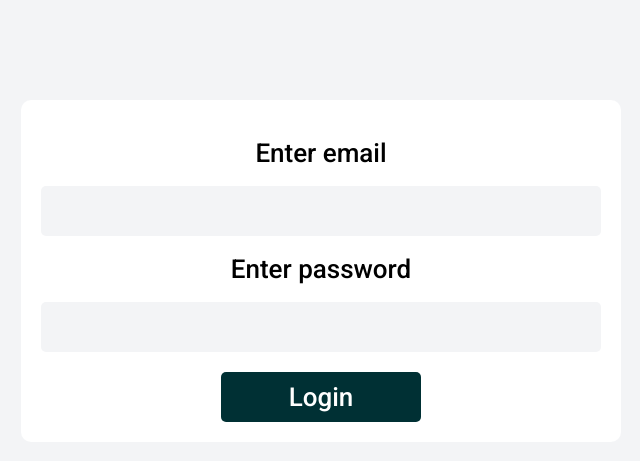
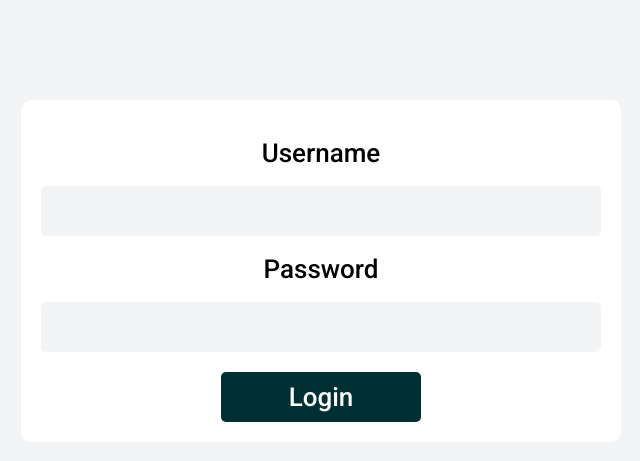
Before and after one commit to Peter-Andonov/Bidster, a Django app: page /auth/login/ in a window 1280 px wide. Shown: the part 100-561 px from the top of the page, without its empty margins (319-959 px from the left). Run offline with Django 3.2, Linux system fonts and the light colour scheme.

Commit message:
switched login to cbv

```diff
--- a/bidster/bidster_auth/forms.py
+++ b/bidster/bidster_auth/forms.py
@@ -1,20 +1,4 @@
-from django import forms
-from django.contrib.auth.models import User
-from django.contrib.auth.forms import UserCreationForm
-from django.core.exceptions import ValidationError
-
-
-class LoginForm(forms.Form):
-    def __init__(self, *args, **kwargs):
-        super(LoginForm, self).__init__(*args, **kwargs)
-        for field_name, field in self.fields.items():
-            if 'class' not in field.widget.attrs:
-                field.widget.attrs['class'] = ''
-            field.widget.attrs['class'] += ' form__input '
-
-    email = forms.EmailField(label='Enter email', widget=forms.EmailInput)
-    password = forms.CharField(
-        label='Enter password', widget=forms.PasswordInput)
+from django.contrib.auth.forms import UserCreationForm, AuthenticationForm
 
 
 class RegistrationForm(UserCreationForm):
@@ -24,3 +8,12 @@ class RegistrationForm(UserCreationForm):
             if 'class' not in field.widget.attrs:
                 field.widget.attrs['class'] = ''
             field.widget.attrs['class'] += ' form__input '
+
+
+class LoginForm(AuthenticationForm):
+    def __init__(self, *args, **kwargs):
+        super().__init__(*args, **kwargs)
+        for field_name, field in self.fields.items():
+            if 'class' not in field.widget.attrs:
+                field.widget.attrs['class'] = ''
+            field.widget.attrs['class'] += ' form__input '
--- a/bidster/bidster_auth/urls.py
+++ b/bidster/bidster_auth/urls.py
@@ -1,8 +1,8 @@
 from django.urls import path
-from bidster_auth.views import RegisterUserView, login_user, logout_user
+from bidster_auth.views import RegisterUserView, LoginUserView, logout_user
 
 urlpatterns = [
     path('register/', RegisterUserView.as_view(), name='register user'),
-    path('login/', login_user, name='login user'),
+    path('login/', LoginUserView.as_view(), name='login user'),
     path('logout/', logout_user, name='logout user'),
 ]
--- a/bidster/bidster_auth/views.py
+++ b/bidster/bidster_auth/views.py
@@ -7,35 +7,6 @@ from django.contrib.auth import authenticate, login, logout
 
 from bidster_auth.models import Profile
 from bidster_auth.forms import LoginForm, RegistrationForm
-
-
-def login_user(req):
-    if req.method == 'GET':
-        context = {
-            'login_form': LoginForm(),
-        }
-
-        return render(req, 'bidster_auth/login.html', context)
-
-    if req.method == 'POST':
-        login_form = LoginForm(req.POST)
-        if login_form.is_valid():
-            email = login_form.cleaned_data['email']
-            password = login_form.cleaned_data['password']
-
-            user = authenticate(username=email, password=password)
-            if user:
-                login(req, user)
-                return redirect('index')
-            else:
-                login_form.errors['invalid_credentials'] = [
-                    "Invalid email or password"]
-
-        context = {
-            'login_form': login_form,
-        }
-
-        return render(req, 'bidster_auth/login.html', context)
 
 
 def logout_user(req):
@@ -75,3 +46,33 @@ class RegisterUserView(CreateView):
         context = super().get_context_data(**kwargs)
         context["register_form"] = context["form"]
         return context
+
+
+class LoginUserView(FormView):
+    form_class = LoginForm
+    template_name = 'bidster_auth/login.html'
+
+    def post(self, req, *args, **kwargs):
+        login_form = LoginForm(req, req.POST)
+        if login_form.is_valid():
+            email = login_form.cleaned_data['username']
+            password = login_form.cleaned_data['password']
+
+            user = authenticate(username=email, password=password)
+            if user:
+                login(req, user)
+                return redirect('index')
+        else:
+            login_form.errors['invalid_credentials'] = [
+                "Invalid username or password"]
+
+        context = {
+            'login_form': login_form,
+        }
+
+        return render(req, 'bidster_auth/login.html', context)
+
+    def get_context_data(self, **kwargs):
+        context = super().get_context_data(**kwargs)
+        context["login_form"] = context["form"]
+        return context
--- a/bidster/templates/partials/login_form.html
+++ b/bidster/templates/partials/login_form.html
@@ -1,10 +1,10 @@
 <form class="form__wrapper" action="{% url 'login user' %}" method="POST">
     {% csrf_token %}
-    <label class="form__label" for="{{ login_form.email.auto_id }}">{{ login_form.email.label }}</label>
-    {{ login_form.email }}
+    <label class="form__label" for="{{ login_form.email.auto_id }}">{{ login_form.username.label }}</label>
+    {{ login_form.username }}
     <label class="form__label" for="{{ login_form.password1.auto_id }}">{{ login_form.password.label }}</label>
     {{ login_form.password }}
-    {% if login_form.errors.invalid_credentials %}
+    {% if login_form.errors %}
         <ul class="errors__container">
             {% for error in login_form.errors.invalid_credentials %}
             <li>
```
